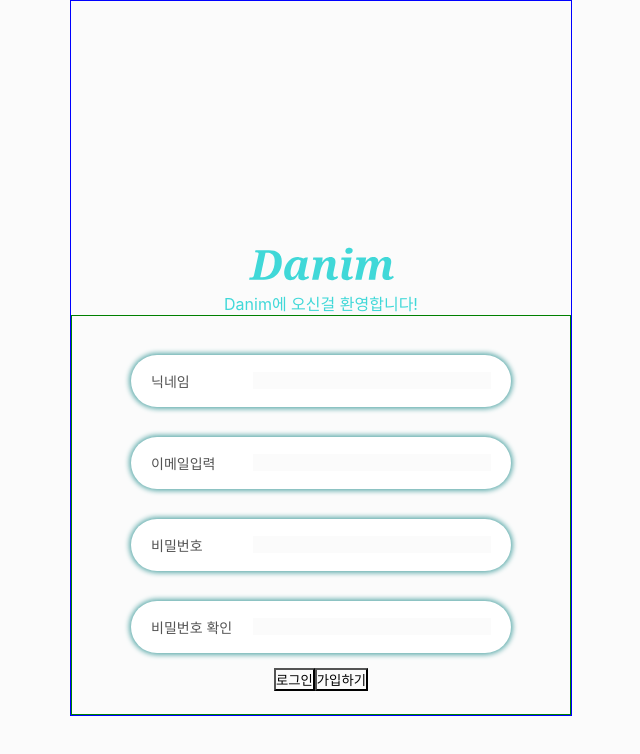
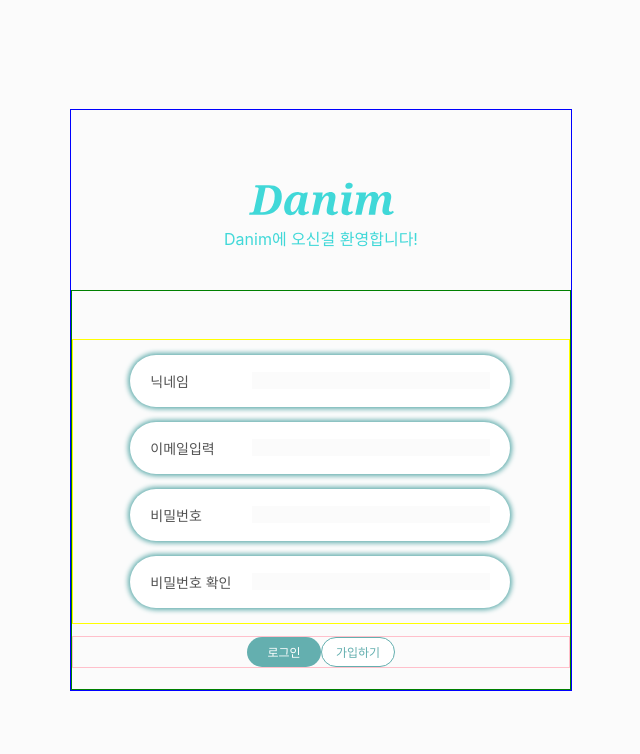
Before and after one commit to codestates-seb/seb40_main_018, a React (Create React App) app in the folder client/: page /signup in a window 1280 px wide. Shown: the top 754 px of the page, without its empty margins (319-959 px from the left). Built offline with nearby package versions, Linux system fonts and the light colour scheme.

Commit message:
✨ feat: 회워가입 페이지 UI  1차 구현

```diff
--- a/client/src/components/Card.js/MintCard.js
+++ b/client/src/components/Card/MintCard.js
@@ -17,5 +17,6 @@ const MintCard = ({ height, width }) => {
 export default MintCard;
 
 {
-  /* <BlueButton text="Ask Question" width="300px "height="200px" /> */
+  // <MintButton width="74px" text="가입하기">
+  // </MintButton>;
 }
--- a/client/src/components/Login-Logout-Signup/SignupForm.js
+++ b/client/src/components/Login-Logout-Signup/SignupForm.js
@@ -1,31 +1,66 @@
+import { useState } from "react";
+import { Link } from "react-router-dom";
 import styled from "styled-components";
+import DarkLineButton from "../Button/DarkLineButton";
+import DarkMintButton from "../Button/DarkMintButton";
+// import MintCard from "../Card/MintCard";
 import ShortInput from "../Input/ShortInput";
 
 export const Box = styled.div`
   border: 1px solid green;
   width: 500px;
   height: 400px;
-  display: flex;
   justify-content: center;
-  align-items: center;
-  flex-direction: column;
+  text-align: center;
 `;
 
-// > button {
-//   flex-direction: row;
-// }
+export const InputContainer = styled.div`
+  border: 1px solid yellow;
+  margin: 47.56px 0px 12.14px 0px;
+  padding-left: 57.26px;
+`;
+
+export const ButtonContainer = styled.div`
+  border: 1px solid pink;
+  margin-bottom: 25.39px;
+`;
 
 export const SignupForm = () => {
+  const [name, setName] = useState("");
+  const [nameErrMsg, setNameErroMsg] = useState("");
+
+  const checkInputVal = () => {
+    if (name.length <= 0) {
+      setNameErroMsg("닉네임을 입력해주세요.");
+    }
+  };
+
+  const handleSubmit = (e) => {
+    e.preventDefault();
+
+    if (!checkInputVal) {
+      return false;
+    }
+  };
+
   return (
     <Box>
-      <ShortInput text="닉네임" />
-      <ShortInput text="이메일입력" />
-      <ShortInput text="비밀번호" />
-      <ShortInput text="비밀번호 확인" />
-      <div>
-        <button>로그인</button>
-        <button>가입하기</button>
-      </div>
+      {/* <MintCard width="500px " height="400px"> */}
+      <InputContainer>
+        <ShortInput label="Display name" text="닉네임" value={name} handleValue={setName} errorMsg={nameErrMsg} />
+        <ShortInput text="이메일입력" />
+        <ShortInput text="비밀번호" />
+        <ShortInput text="비밀번호 확인" />
+      </InputContainer>
+      <ButtonContainer>
+        <Link to="/login">
+          <DarkMintButton width="74px" text="로그인" />
+        </Link>
+        <Link to="/">
+          <DarkLineButton width="74px" text="가입하기" onClick={handleSubmit} />
+        </Link>
+      </ButtonContainer>
+      {/* </MintCard> */}
     </Box>
   );
 };
--- a/client/src/pages/MainPage.js
+++ b/client/src/pages/MainPage.js
@@ -1,11 +1,15 @@
 // import { LoginHeader } from "../components/Header/LoginHeader";
 // import { Header } from "../components/Header/Header";
+// import MintButton from "../components/Button/MintButton";
+// import MintCard from "../components/Card/MintCard";
 import { SignUp } from "./SignUp";
 
 export default function MainPage() {
   return (
     <>
       <SignUp />
+      {/* <MintButton /> */}
+      {/* <MintCard /> */}
     </>
   );
 }
--- a/client/src/pages/SignUp.js
+++ b/client/src/pages/SignUp.js
@@ -4,6 +4,7 @@ import { ReactComponent as Logo } from "../images/DanimLogo.svg";
 
 export const Container = styled.div`
   width: 100%;
+  height: 100vh;
   display: flex;
   justify-content: center;
   align-items: center;
@@ -15,9 +16,10 @@ export const SignupContainer = styled.div`
 `;
 
 export const Intro = styled.div`
-  /* border: 1px solid yellow; */
-  margin-top: 174px;
+  /* margin-top: 174px; */
+  margin-bottom: 40.17px;
   text-align: center;
+
   div {
     font-size: 16px;
     color: #40d8d8;
```
Also changed, not shown: client/src/components/Tag/DarkMintTag.js (renamed from client/src/components/Tag.js/DarkMintTag.js).
